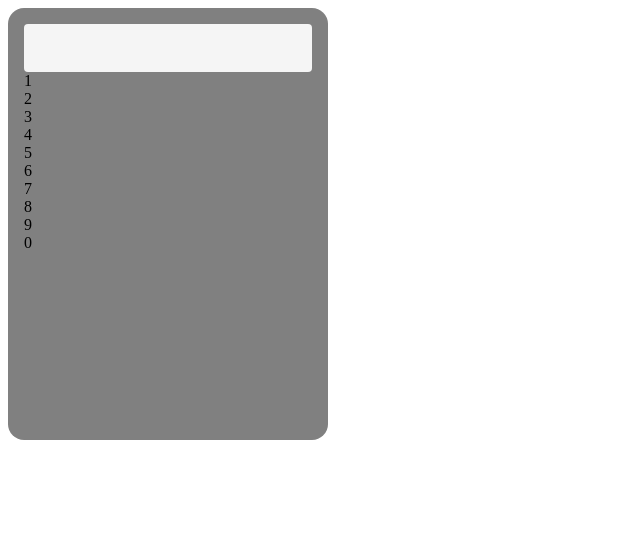
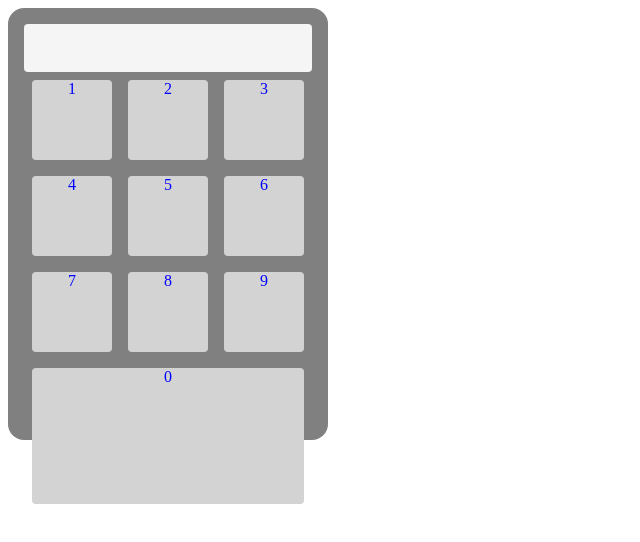
Before and after one commit to FernandoJudice/odin-calculator, a plain HTML site: page index.html in a window 1280 px wide. Shown: the whole page, without its empty margins (0-640 px from the left). Drawn offline with Linux system fonts and the light colour scheme.

Commit message:
add style to numeral buttons

```diff
--- a/index.js
+++ b/index.js
@@ -28,6 +28,7 @@ function renderZero(){
     calcButton.classList.add("calcButton");
     calcButton.style.flex = "2 0 auto";
     calcButton.textContent = 0;
+    calcButton.style.aspectRatio = "2/1";
     left.appendChild(calcButton);
 }
 
--- a/style.css
+++ b/style.css
@@ -13,3 +13,18 @@
     padding: 1em;
     border-radius: 4px;
 }
+
+.row {
+    display: flex;
+}
+
+.calcButton {
+    aspect-ratio: 1/1;
+    background-color: lightgray;
+    display: flex;
+    justify-content: center;
+    align-content: center;
+    color: blue;
+    border-radius: 4px;
+    margin: 8px;
+}
```
